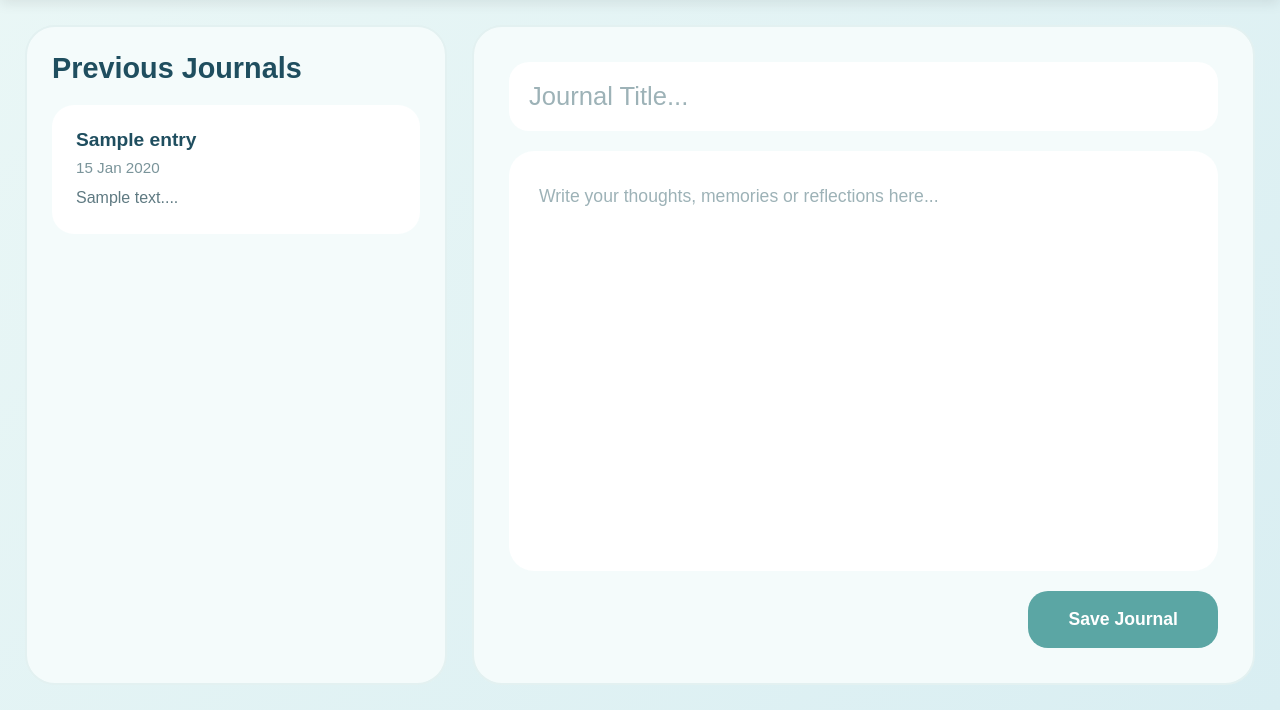
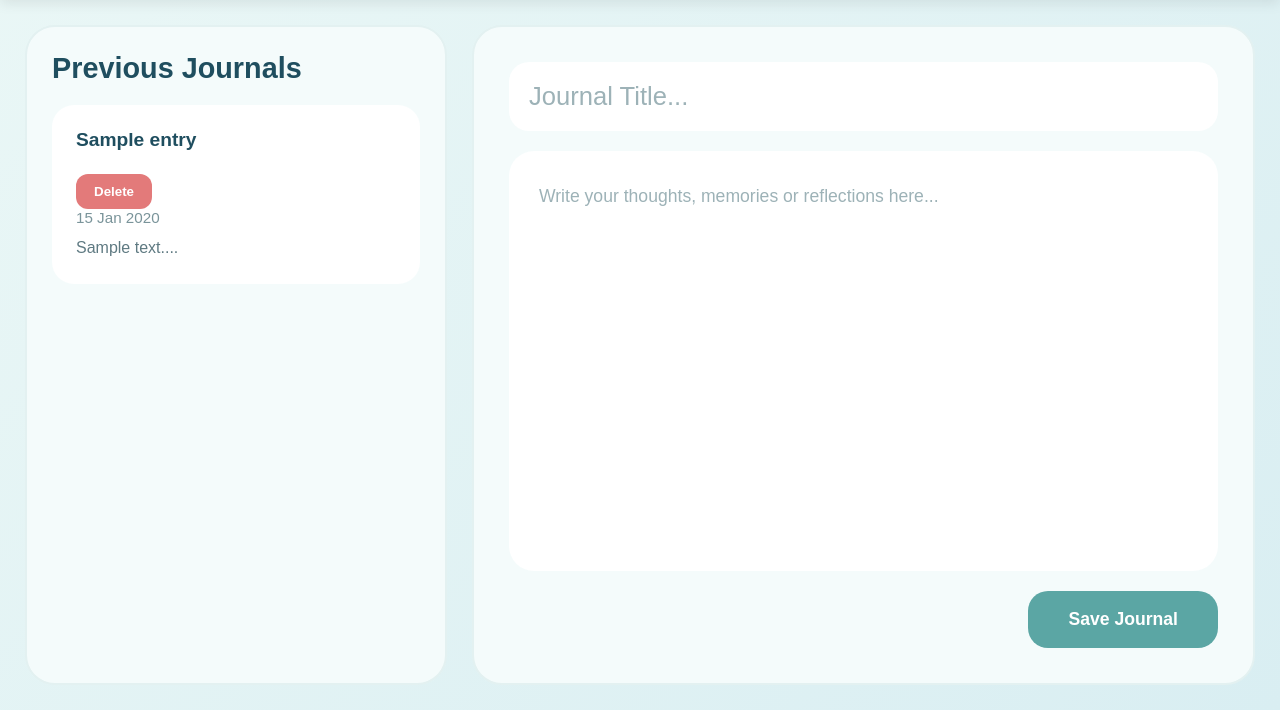
Before and after one commit to claudia-chen986/at3-elderly-helping, a Flask app: template templates/journal.html in a window 1280 px wide. Shown: the part 90-800 px from the top of the page. Run offline with Flask 3, Linux system fonts and the light colour scheme; the template is opened without the code that fills it: values that come from a table or form of the project are taken from there, others are empty; tables that the repository leaves empty hold one stand-in row (values such as "Sample post").

Commit message:
backend - delete journal feature

```diff
--- a/app.py
+++ b/app.py
@@ -164,7 +164,23 @@ def journal():
         journal_entries=journal_entries
     )
 
+@app.route('/delete_journal/<int:entry_id>', methods=['POST'])
+def delete_journal(entry_id):
 
+    user = validate_session()
+
+    if not user:
+        return redirect(url_for('login'))
+
+    entry = JournalEntry.query.get(entry_id)
+
+    if not entry or entry.user_id != user.id:
+        return "Journal entry not found."
+
+    db.session.delete(entry)
+    db.session.commit()
+
+    return redirect(url_for('journal'))
 
 #sign up user route
 @app.route('/signup_user', methods=['POST'])
--- a/templates/journal.html
+++ b/templates/journal.html
@@ -179,6 +179,22 @@
             background:#4A9492;
         }
 
+        .delete-btn{
+            margin-top:15px;
+            padding:10px 18px;
+            background:#E37A7A;
+            color:white;
+            border:none;
+            border-radius:12px;
+            cursor:pointer;
+            font-weight:bold;
+            transition:0.3s;
+        }
+
+        .delete-btn:hover{
+            background:#D45E5E;
+        }
+
         /* SCROLLBAR */
 
         ::-webkit-scrollbar{
@@ -244,6 +260,16 @@
                         {{ entry.title }}
                     </h3>
 
+                    <form action="/delete_journal/{{ entry.id }}" method="POST">
+                        <button
+                            type="submit"
+                            class="delete-btn">
+
+                            Delete
+
+                        </button>
+                    </form>
+
             <div class="journal-date">
                 {{ entry.time.strftime('%d %b %Y') }}
             </div>
```
